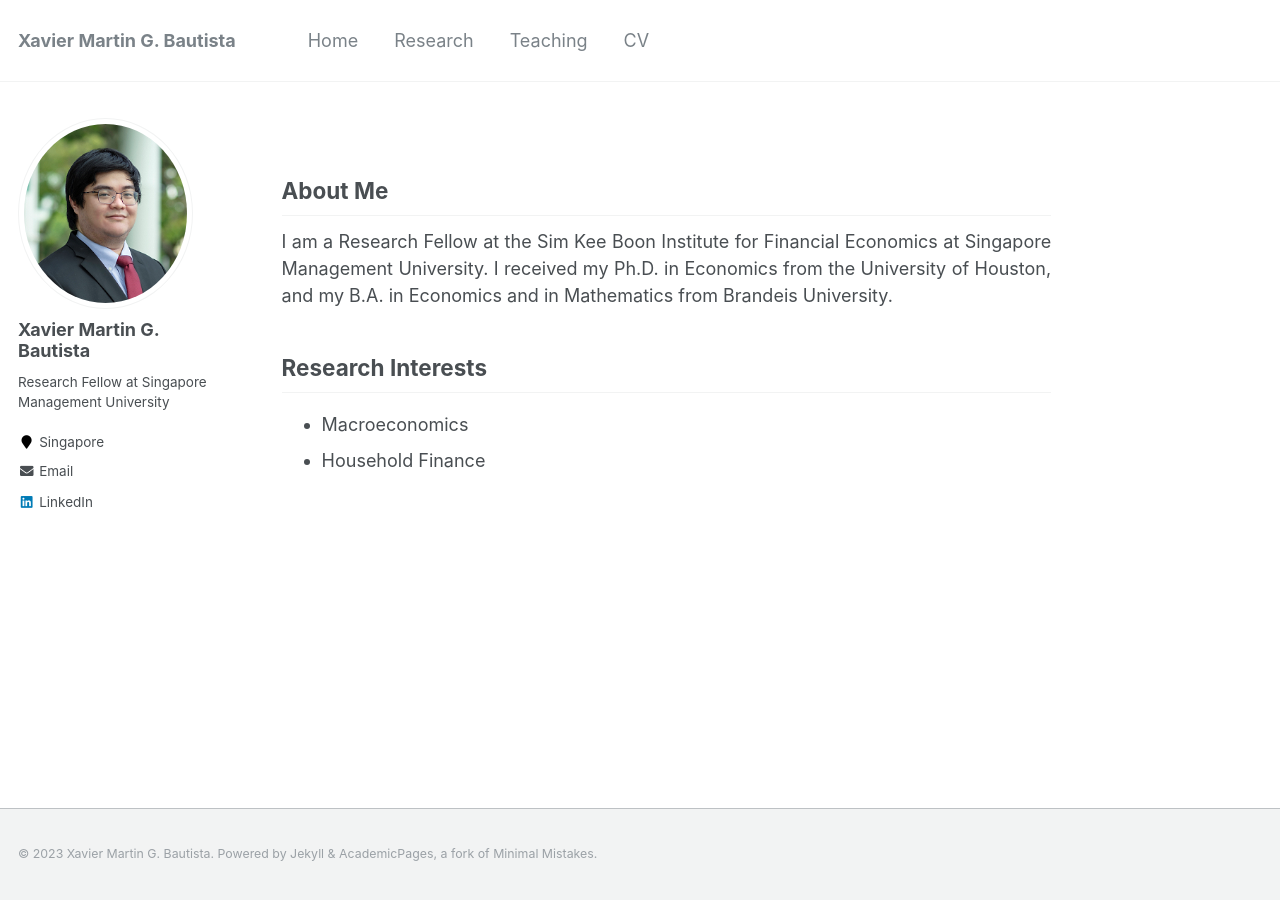
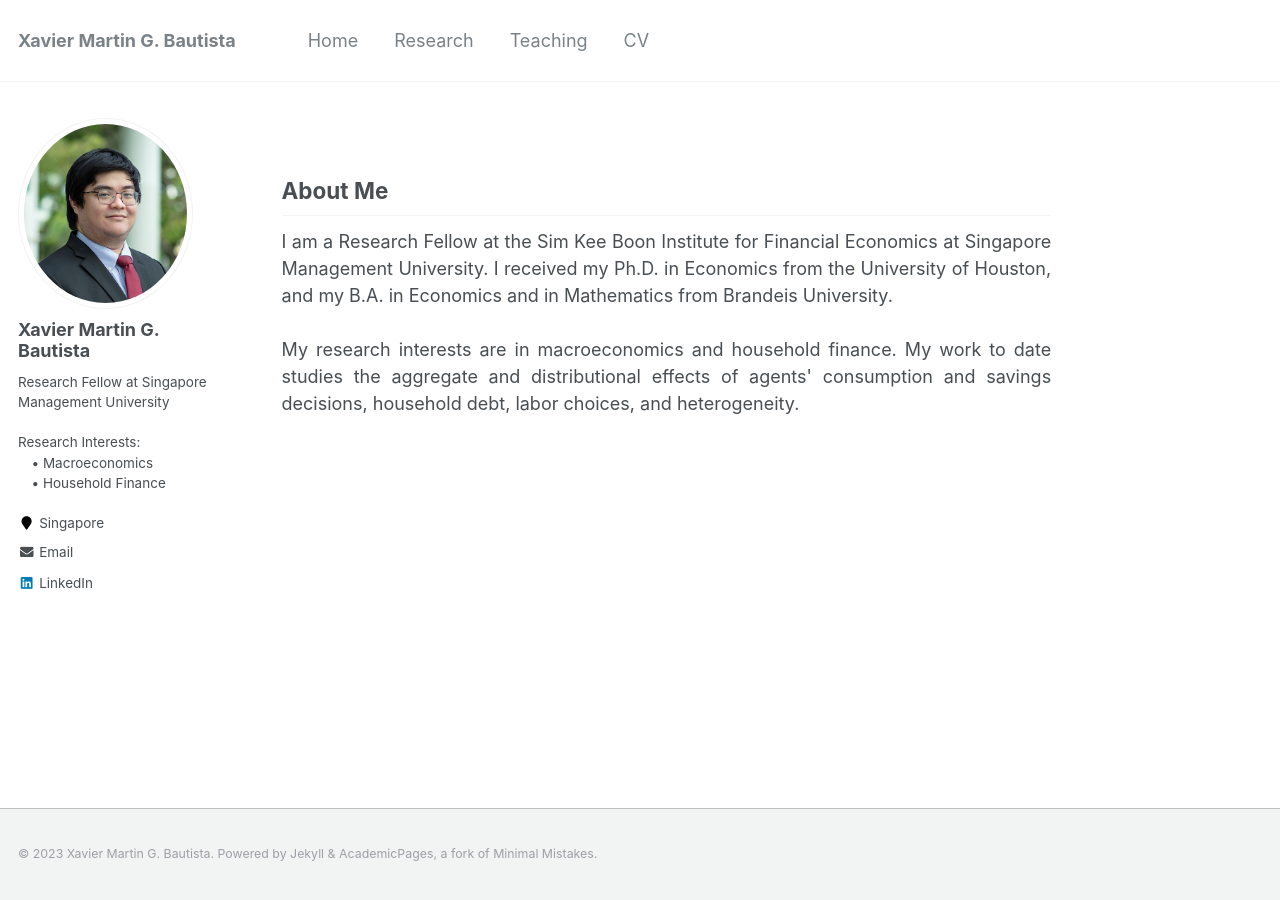
Before and after one commit to xmgbautista/xmgbautista.github.io, a Jekyll site: the page built from _pages/about.md, in a window 1280 px wide. Built offline with Jekyll 4.4.1, drawn with Linux system fonts in a browser that asks for light colours.

Commit message:
Modify about page

```diff
--- a/_config.yml
+++ b/_config.yml
@@ -83,7 +83,7 @@ author:
   name             : "Xavier Martin G. Bautista"
   avatar           : "avatar/bautista_headshot.png"
   #bio              : "Research Fellow at <a style='color: black;' href='https://skbi.smu.edu.sg/'>Singapore Management University</a>"
-  bio              : "Research Fellow at Singapore Management University"
+  bio              : "Research Fellow at Singapore Management University <br> <br> Research Interests: <br> &emsp;&#8226; Macroeconomics <br> &emsp;&#8226; Household Finance"
   location         : "Singapore"
   employer         :
   pubmed           :
--- a/_pages/about.md
+++ b/_pages/about.md
@@ -19,8 +19,8 @@ redirect_from:
 <p style='text-align: justify;'>
 I am a Research Fellow at the Sim Kee Boon Institute for Financial Economics at Singapore Management University. I received my Ph.D. in
 Economics from the University of Houston, and my B.A. in Economics and in Mathematics from Brandeis University.
+<br>
+<br>
+My research interests are in macroeconomics and household finance. My work to date studies the aggregate and distributional effects of agents'
+consumption and savings decisions, household debt, labor choices, and heterogeneity.
 </p>
-
-## Research Interests
-* Macroeconomics
-* Household Finance
```
